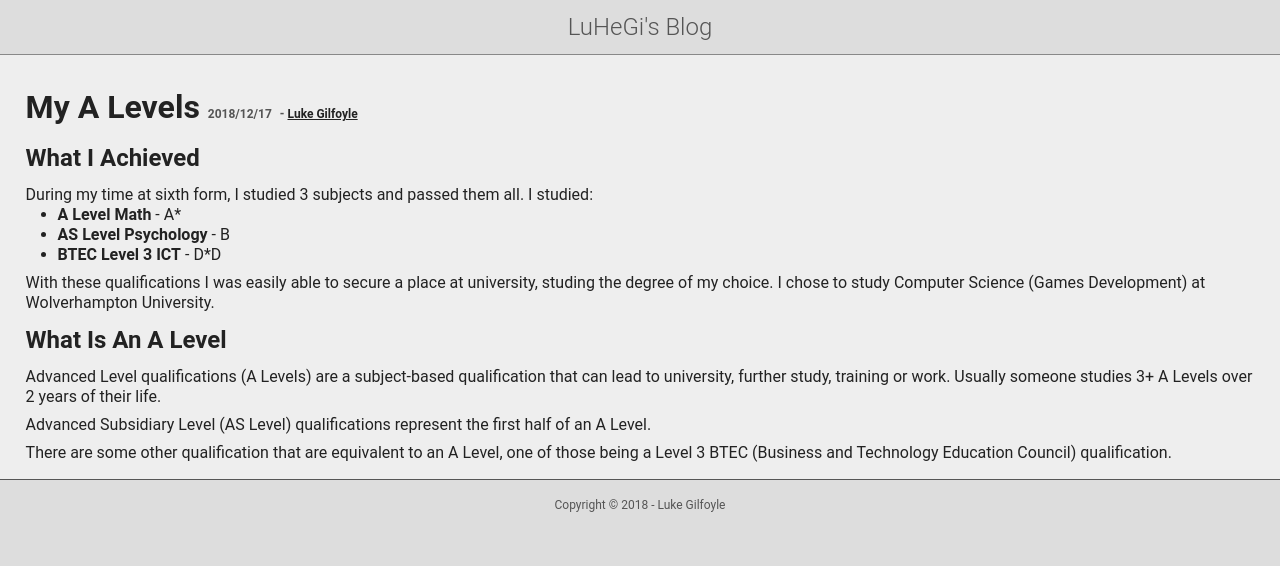
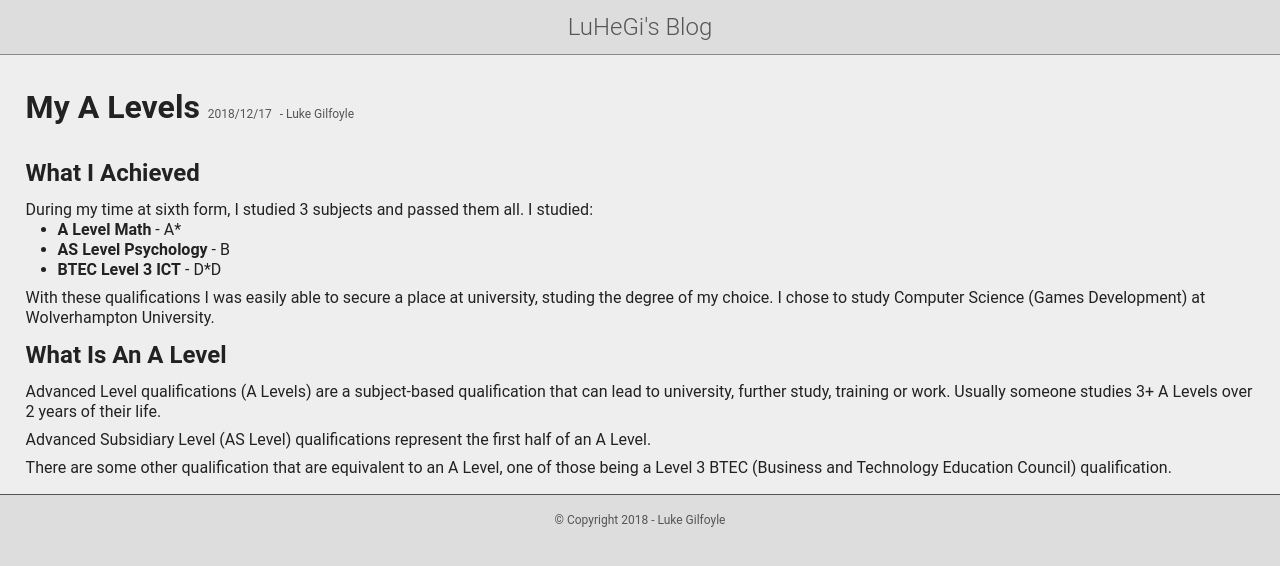
Before and after one commit to LukeGi/LukeGi.github.io, a Jekyll site: the page built from _posts/2018-12-17-my-a-levels.md, in a window 1280 px wide. Shown: the top 566 px of the page. Built offline with Jekyll 4.4.1, drawn with Linux system fonts in a browser that asks for light colours.

Commit message:
Changes the layout in some places

```diff
--- a/_layouts/blog.html
+++ b/_layouts/blog.html
@@ -21,7 +21,7 @@
       {{ content }}
     </main>
     <p class="footer">
-      Copyright &copy; {{ 'now' | date: '%Y' }} - Luke Gilfoyle
+      &copy; Copyright {{ 'now' | date: '%Y' }} - Luke Gilfoyle
     </p>
     <!-- <script src="/assets/js/blog.js"></script> -->
   </body>
--- a/_layouts/post.html
+++ b/_layouts/post.html
@@ -9,21 +9,20 @@
   <body>
     <header><a href="/blog.html">LuHeGi's Blog</a></header>
     <main class="blog">
-      <h1>
-        {{ page.title }}
-        <span class="date">{{ page.date | date: '%Y/%m/%d' }}</span>
-        <span class="author">
+      <header>
+        <h1>{{ page.title }}</h1>
+        <p class="date">{{ page.date | date: '%Y/%m/%d' }}</p>
+        <p class="author">
           {%- assign author = site.authors | where: "short_name", page.author |
-          first -%} {%- if author -%}
-          - <a href="{{ author.url }}">{{ author.name }}</a>
+          first -%} {%- if author -%} - {{ author.name }}
+          <!-- <a href="{{ author.url }}">{{ author.name }}</a> -->
           {%- endif -%}
-        </span>
-      </h1>
+        </p>
+      </header>
       {{ content }}
     </main>
-
     <p class="footer">
-      Copyright &copy; {{ 'now' | date: '%Y' }} - Luke Gilfoyle
+        &copy; Copyright {{ 'now' | date: '%Y' }} - Luke Gilfoyle
     </p>
   </body>
 </html>
--- a/_sass/blog.scss
+++ b/_sass/blog.scss
@@ -10,6 +10,19 @@
 
 body {
   font-family: 'Roboto', sans-serif;
+  > header {
+    display: block;
+    padding: 0.5em 0;
+    font-size: 24px;
+    color: #555555;
+    font-weight: 300;
+    text-align: center;
+    border-bottom: 1px solid #888888;
+    a {
+      color: currentColor !important;
+      text-decoration: none;
+    }
+  }
 }
 
 h1,
@@ -38,21 +51,6 @@ li > a:hover {
   color: #888888;
 }
 
-header {
-  display: block;
-  padding: 0.5em 0;
-  font-size: 24px;
-  color: #555555;
-  font-weight: 300;
-  text-align: center;
-  border-bottom: 1px solid #888888;
-}
-
-header a {
-  color: currentColor !important;
-  text-decoration: none;
-}
-
 section {
   margin: 1em 0;
 }
@@ -61,6 +59,12 @@ main {
   margin: 0 auto;
   max-width: 90em;
   padding: 1em 1.6em;
+  header {
+    display: grid;
+    grid-template-columns: auto auto 1fr;
+    grid-gap: 0.5em;
+    align-items: baseline;
+  }
 }
 
 .search-form {
```
Also changed, not shown: 7 other files.
